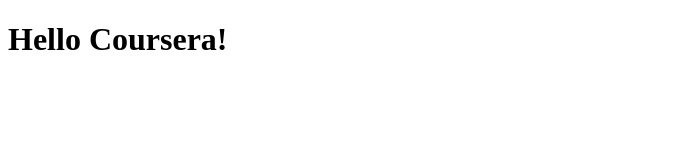
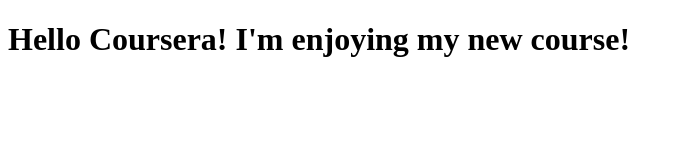
Before and after one commit to Shashank7gits/course-myweb, a plain HTML site: page site/index.html in a window 1280 px wide. Shown: the whole page, without its empty margins (0-683 px from the left). Drawn offline with Linux system fonts and the light colour scheme.

Commit message:
Small addition to our page content

```diff
--- a/site/index.html
+++ b/site/index.html
@@ -4,6 +4,6 @@
 	<title>Hello Coursera!</title>
 </head>
 <body>
-<h1>Hello Coursera!</h1>
+<h1>Hello Coursera! I'm enjoying my new course!</h1>
 </body>
 </html>
```
